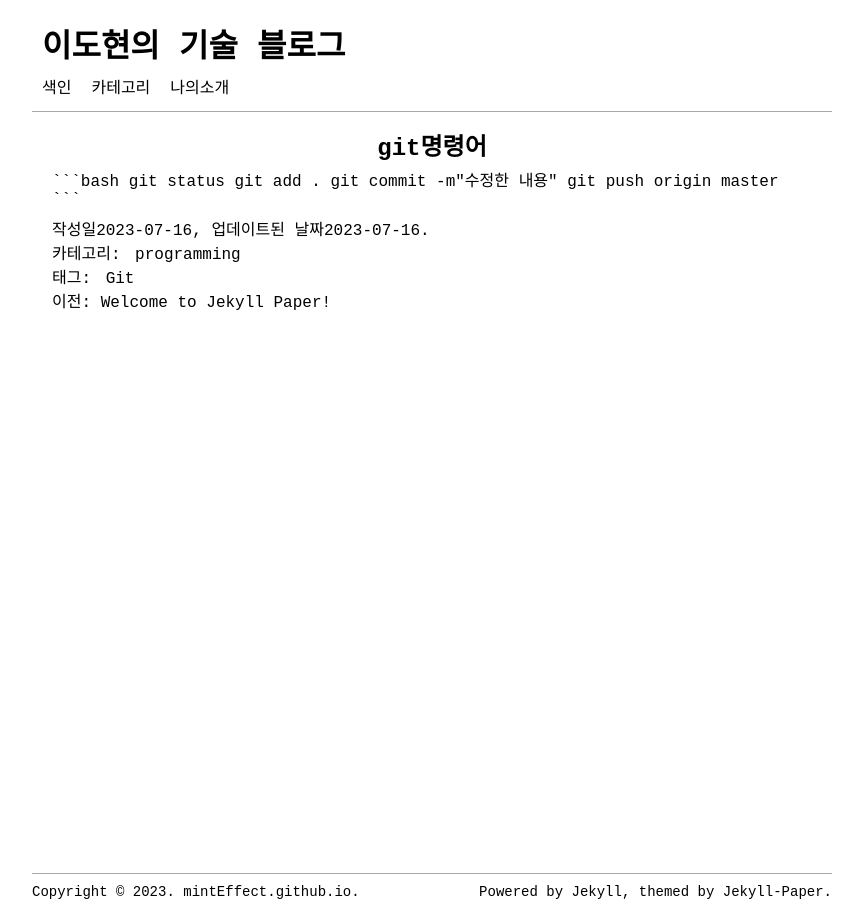
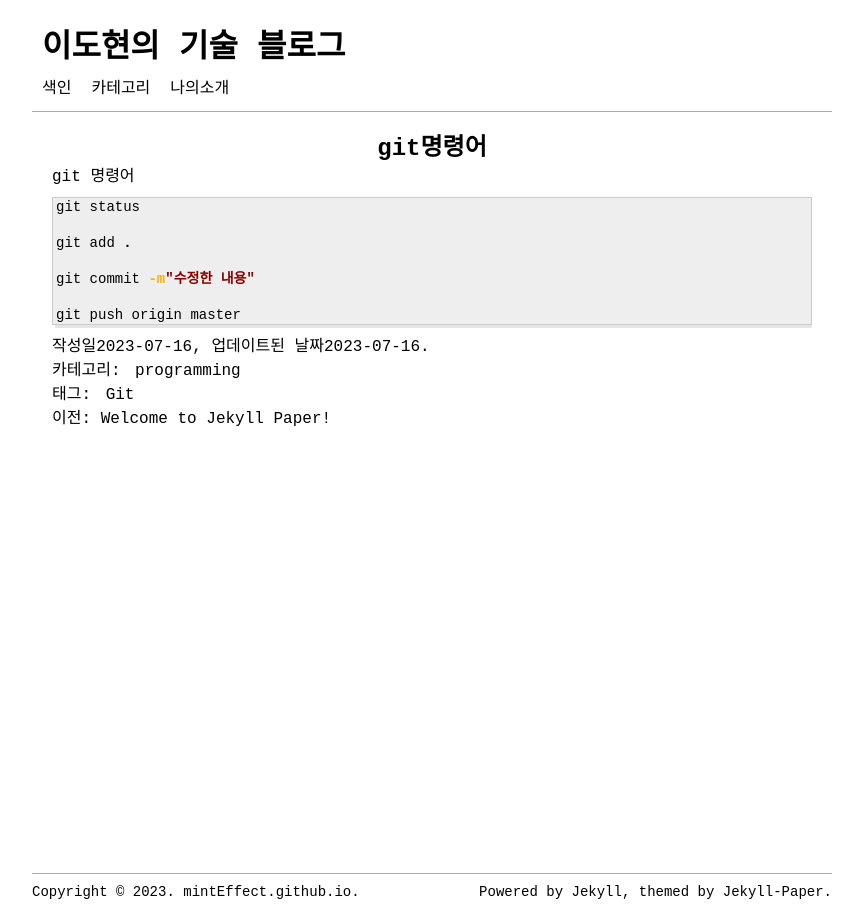
Before and after one commit to mintEffect/blog, a Jekyll site: the page built from _posts/2023-07-16-git명령어.markdown, in a window 1280 px wide. Shown: the whole page, without its empty margins (208-1071 px from the left). Built offline with Jekyll 4.4.1, drawn with Linux system fonts in a browser that asks for light colours.

Commit message:
git명령어

````diff
--- a/_posts/2023-07-16-git명령어.markdown
+++ b/_posts/2023-07-16-git명령어.markdown
@@ -7,7 +7,7 @@ categories: [programming]
 tags: [Git]
 ---
 
-<git 명령어>
+git 명령어
 
 ```bash
 git status
````
